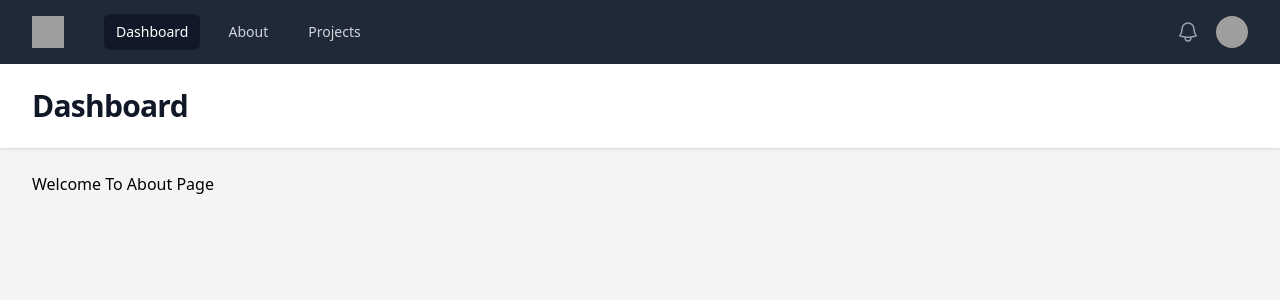
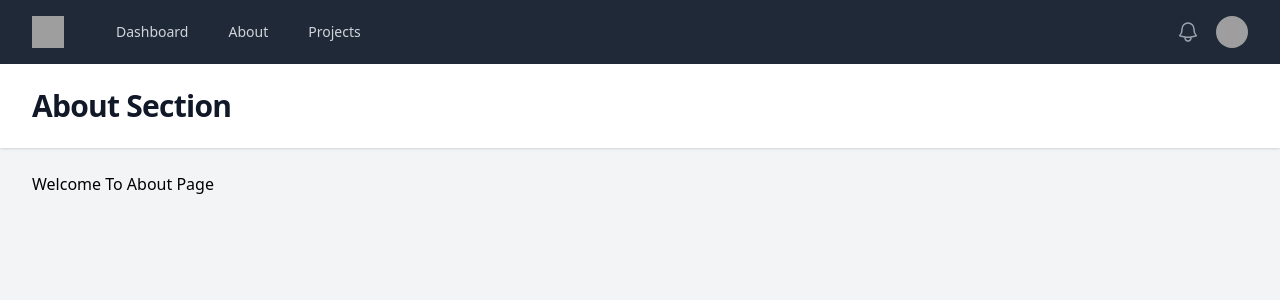
Before and after one commit to Dale0311/PHPWithLaracast, a PHP site: page /about in a window 1280 px wide. Shown: the top 300 px of the page. Run offline with PHP 8.4, Linux system fonts and the light colour scheme; some libraries are stand-ins or nearby versions; grey boxes are pictures that could not be loaded.

Commit message:
next create a simple router

```diff
--- a/about.php
+++ b/about.php
@@ -1,2 +1,4 @@
 <?php
-require_once "about.view.php";
+$heading = "About Section";
+require_once "functions.php";
+require_once "view/about.view.php";
--- a/about.view.php
+++ /dev/null
@@ -1,113 +0,0 @@
-<!DOCTYPE html>
-<html lang="en" class="h-full bg-gray-100">
-
-<head>
-    <meta charset="UTF-8">
-    <meta name="viewport" content="width=device-width, initial-scale=1.0">
-    <title>Document</title>
-    <script src="https://cdn.tailwindcss.com"></script>
-</head>
-
-<body class="h-full">
-    <div class="min-h-full">
-        <nav class="bg-gray-800">
-            <div class="mx-auto max-w-7xl px-4 sm:px-6 lg:px-8">
-                <div class="flex h-16 items-center justify-between">
-                    <div class="flex items-center">
-                        <div class="flex-shrink-0">
-                            <img class="h-8 w-8" src="https://tailwindui.com/img/logos/mark.svg?color=indigo&shade=500" alt="Your Company">
-                        </div>
-                        <div class="hidden md:block">
-                            <div class="ml-10 flex items-baseline space-x-4">
-                                <!-- Current: "bg-gray-900 text-white", Default: "text-gray-300 hover:bg-gray-700 hover:text-white" -->
-                                <a href="/" class="bg-gray-900 text-white rounded-md px-3 py-2 text-sm font-medium">Dashboard</a>
-                                <a href="" class="text-gray-300 hover:bg-gray-700 hover:text-white rounded-md px-3 py-2 text-sm font-medium" aria-current="page">About</a>
-                                <a href="project.php" class="text-gray-300 hover:bg-gray-700 hover:text-white rounded-md px-3 py-2 text-sm font-medium">Projects</a>
-                            </div>
-                        </div>
-                    </div>
-                    <div class="hidden md:block">
-                        <div class="ml-4 flex items-center md:ml-6">
-                            <button type="button" class="rounded-full bg-gray-800 p-1 text-gray-400 hover:text-white focus:outline-none focus:ring-2 focus:ring-white focus:ring-offset-2 focus:ring-offset-gray-800">
-                                <span class="sr-only">View notifications</span>
-                                <svg class="h-6 w-6" fill="none" viewBox="0 0 24 24" stroke-width="1.5" stroke="currentColor" aria-hidden="true">
-                                    <path stroke-linecap="round" stroke-linejoin="round" d="M14.857 17.082a23.848 23.848 0 005.454-1.31A8.967 8.967 0 0118 9.75v-.7V9A6 6 0 006 9v.75a8.967 8.967 0 01-2.312 6.022c1.733.64 3.56 1.085 5.455 1.31m5.714 0a24.255 24.255 0 01-5.714 0m5.714 0a3 3 0 11-5.714 0" />
-                                </svg>
-                            </button>
-
-                            <!-- Profile dropdown -->
-                            <div class="relative ml-3">
-                                <div>
-                                    <button type="button" class="flex max-w-xs items-center rounded-full bg-gray-800 text-sm focus:outline-none focus:ring-2 focus:ring-white focus:ring-offset-2 focus:ring-offset-gray-800" id="user-menu-button" aria-expanded="false" aria-haspopup="true">
-                                        <span class="sr-only">Open user menu</span>
-                                        <img class="h-8 w-8 rounded-full" src="https://images.unsplash.com/photo-1472099645785-5658abf4ff4e?ixlib=rb-1.2.1&ixid=eyJhcHBfaWQiOjEyMDd9&auto=format&fit=facearea&facepad=2&w=256&h=256&q=80" alt="">
-                                    </button>
-                                </div>
-                            </div>
-                        </div>
-                    </div>
-                    <div class="-mr-2 flex md:hidden">
-                        <!-- Mobile menu button -->
-                        <button type="button" class="inline-flex items-center justify-center rounded-md bg-gray-800 p-2 text-gray-400 hover:bg-gray-700 hover:text-white focus:outline-none focus:ring-2 focus:ring-white focus:ring-offset-2 focus:ring-offset-gray-800" aria-controls="mobile-menu" aria-expanded="false">
-                            <span class="sr-only">Open main menu</span>
-                            <!-- Menu open: "hidden", Menu closed: "block" -->
-                            <svg class="block h-6 w-6" fill="none" viewBox="0 0 24 24" stroke-width="1.5" stroke="currentColor" aria-hidden="true">
-                                <path stroke-linecap="round" stroke-linejoin="round" d="M3.75 6.75h16.5M3.75 12h16.5m-16.5 5.25h16.5" />
-                            </svg>
-                            <!-- Menu open: "block", Menu closed: "hidden" -->
-                            <svg class="hidden h-6 w-6" fill="none" viewBox="0 0 24 24" stroke-width="1.5" stroke="currentColor" aria-hidden="true">
-                                <path stroke-linecap="round" stroke-linejoin="round" d="M6 18L18 6M6 6l12 12" />
-                            </svg>
-                        </button>
-                    </div>
-                </div>
-            </div>
-
-            <!-- Mobile menu, show/hide based on menu state. -->
-            <div class="md:hidden" id="mobile-menu">
-                <div class="space-y-1 px-2 pb-3 pt-2 sm:px-3">
-                    <!-- Current: "bg-gray-900 text-white", Default: "text-gray-300 hover:bg-gray-700 hover:text-white" -->
-                    <a href="/" class="bg-gray-900 text-white block rounded-md px-3 py-2 text-base font-medium">Home</a>
-                    <a href="#" class="text-gray-300 hover:bg-gray-700 hover:text-white block rounded-md px-3 py-2 text-base font-medium" aria-current="page">About</a>
-                    <a href="projects" class="text-gray-300 hover:bg-gray-700 hover:text-white block rounded-md px-3 py-2 text-base font-medium">Projects</a>
-                </div>
-                <div class="border-t border-gray-700 pb-3 pt-4">
-                    <div class="flex items-center px-5">
-                        <div class="flex-shrink-0">
-                            <img class="h-10 w-10 rounded-full" src="https://images.unsplash.com/photo-1472099645785-5658abf4ff4e?ixlib=rb-1.2.1&ixid=eyJhcHBfaWQiOjEyMDd9&auto=format&fit=facearea&facepad=2&w=256&h=256&q=80" alt="">
-                        </div>
-                        <div class="ml-3">
-                            <div class="text-base font-medium leading-none text-white">Tom Cook</div>
-                            <div class="text-sm font-medium leading-none text-gray-400">tom@example.com</div>
-                        </div>
-                        <button type="button" class="ml-auto flex-shrink-0 rounded-full bg-gray-800 p-1 text-gray-400 hover:text-white focus:outline-none focus:ring-2 focus:ring-white focus:ring-offset-2 focus:ring-offset-gray-800">
-                            <span class="sr-only">View notifications</span>
-                            <svg class="h-6 w-6" fill="none" viewBox="0 0 24 24" stroke-width="1.5" stroke="currentColor" aria-hidden="true">
-                                <path stroke-linecap="round" stroke-linejoin="round" d="M14.857 17.082a23.848 23.848 0 005.454-1.31A8.967 8.967 0 0118 9.75v-.7V9A6 6 0 006 9v.75a8.967 8.967 0 01-2.312 6.022c1.733.64 3.56 1.085 5.455 1.31m5.714 0a24.255 24.255 0 01-5.714 0m5.714 0a3 3 0 11-5.714 0" />
-                            </svg>
-                        </button>
-                    </div>
-                    <div class="mt-3 space-y-1 px-2">
-                        <a href="#" class="block rounded-md px-3 py-2 text-base font-medium text-gray-400 hover:bg-gray-700 hover:text-white">Your Profile</a>
-                        <a href="#" class="block rounded-md px-3 py-2 text-base font-medium text-gray-400 hover:bg-gray-700 hover:text-white">Settings</a>
-                        <a href="#" class="block rounded-md px-3 py-2 text-base font-medium text-gray-400 hover:bg-gray-700 hover:text-white">Sign out</a>
-                    </div>
-                </div>
-            </div>
-        </nav>
-
-        <header class="bg-white shadow">
-            <div class="mx-auto max-w-7xl px-4 py-6 sm:px-6 lg:px-8">
-                <h1 class="text-3xl font-bold tracking-tight text-gray-900">Dashboard</h1>
-            </div>
-        </header>
-        <main>
-            <div class="mx-auto max-w-7xl py-6 sm:px-6 lg:px-8">
-                <h1>Welcome To About Page</h1>
-            </div>
-        </main>
-    </div>
-
-</body>
-
-</html>
--- /dev/null
+++ b/functions.php
@@ -0,0 +1,4 @@
+<?php
+    function navActive($val){
+        return $_SERVER['REQUEST_URI'] === $val;
+    }
--- a/index.php
+++ b/index.php
@@ -1,2 +1,4 @@
 <?php
-require_once "index.view.php";
+$heading = "Dashboard";
+require_once "functions.php";
+require_once "view/index.view.php";
--- /dev/null
+++ b/projects.php
@@ -0,0 +1,4 @@
+<?php
+$heading = "Project Section";
+require_once "functions.php";
+require_once "view/projects.view.php";
--- /dev/null
+++ b/view/about.view.php
@@ -0,0 +1,9 @@
+<?php require "partials/header.php" ?>
+    <?php require "partials/nav.php" ?>
+    <?php require "partials/generic.php" ?>
+    <main>
+        <div class="mx-auto max-w-7xl py-6 sm:px-6 lg:px-8">
+            <h1>Welcome To About Page</h1>
+        </div>
+    </main>
+<?php require "partials/footer.php" ?>
--- /dev/null
+++ b/view/partials/footer.php
@@ -0,0 +1,5 @@
+</div>
+
+</body>
+
+</html>
--- /dev/null
+++ b/view/partials/generic.php
@@ -0,0 +1,5 @@
+<header class="bg-white shadow">
+    <div class="mx-auto max-w-7xl px-4 py-6 sm:px-6 lg:px-8">
+        <h1 class="text-3xl font-bold tracking-tight text-gray-900"><?= $heading ?></h1>
+    </div>
+</header>
--- /dev/null
+++ b/view/partials/header.php
@@ -0,0 +1,12 @@
+<!DOCTYPE html>
+<html lang="en" class="h-full bg-gray-100">
+
+<head>
+    <meta charset="UTF-8">
+    <meta name="viewport" content="width=device-width, initial-scale=1.0">
+    <title>Document</title>
+    <script src="https://cdn.tailwindcss.com"></script>
+</head>
+
+<body class="h-full">
+    <div class="min-h-full">
--- /dev/null
+++ b/view/partials/nav.php
@@ -0,0 +1,85 @@
+<nav class="bg-gray-800">
+        <div class="mx-auto max-w-7xl px-4 sm:px-6 lg:px-8">
+            <div class="flex h-16 items-center justify-between">
+                <div class="flex items-center">
+                    <div class="flex-shrink-0">
+                        <img class="h-8 w-8" src="https://tailwindui.com/img/logos/mark.svg?color=indigo&shade=500" alt="Your Company">
+                    </div>
+                    <div class="hidden md:block">
+                        <div class="ml-10 flex items-baseline space-x-4">
+                            <!-- Current: "bg-gray-900 text-white", Default: "text-gray-300 hover:bg-gray-700 hover:text-white" -->
+                            <a href="/" class="<?= navActive('/')? 'bg-gray-900 text-white':'text-gray-300' ?> rounded-md px-3 py-2 text-sm font-medium">Dashboard</a>
+                            <a href="about.php" class="<?= navActive('/about.php')? 'bg-gray-900 text-white':'text-gray-300' ?> hover:bg-gray-700 hover:text-white rounded-md px-3 py-2 text-sm font-medium">About</a>
+                            <a href="projects.php" class="<?= navActive('/projects.php')? 'bg-gray-900 text-white':'text-gray-300' ?> hover:bg-gray-700 hover:text-white rounded-md px-3 py-2 text-sm font-medium">Projects</a>
+                        </div>
+                    </div>
+                </div>
+                <div class="hidden md:block">
+                    <div class="ml-4 flex items-center md:ml-6">
+                        <button type="button" class="rounded-full bg-gray-800 p-1 text-gray-400 hover:text-white focus:outline-none focus:ring-2 focus:ring-white focus:ring-offset-2 focus:ring-offset-gray-800">
+                            <span class="sr-only">View notifications</span>
+                            <svg class="h-6 w-6" fill="none" viewBox="0 0 24 24" stroke-width="1.5" stroke="currentColor" aria-hidden="true">
+                                <path stroke-linecap="round" stroke-linejoin="round" d="M14.857 17.082a23.848 23.848 0 005.454-1.31A8.967 8.967 0 0118 9.75v-.7V9A6 6 0 006 9v.75a8.967 8.967 0 01-2.312 6.022c1.733.64 3.56 1.085 5.455 1.31m5.714 0a24.255 24.255 0 01-5.714 0m5.714 0a3 3 0 11-5.714 0" />
+                            </svg>
+                        </button>
+
+                        <!-- Profile dropdown -->
+                        <div class="relative ml-3">
+                            <div>
+                                <button type="button" class="flex max-w-xs items-center rounded-full bg-gray-800 text-sm focus:outline-none focus:ring-2 focus:ring-white focus:ring-offset-2 focus:ring-offset-gray-800" id="user-menu-button" aria-expanded="false" aria-haspopup="true">
+                                    <span class="sr-only">Open user menu</span>
+                                    <img class="h-8 w-8 rounded-full" src="https://images.unsplash.com/photo-1472099645785-5658abf4ff4e?ixlib=rb-1.2.1&ixid=eyJhcHBfaWQiOjEyMDd9&auto=format&fit=facearea&facepad=2&w=256&h=256&q=80" alt="">
+                                </button>
+                            </div>
+                        </div>
+                    </div>
+                </div>
+                <div class="-mr-2 flex md:hidden">
+                    <!-- Mobile menu button -->
+                    <button type="button" class="inline-flex items-center justify-center rounded-md bg-gray-800 p-2 text-gray-400 hover:bg-gray-700 hover:text-white focus:outline-none focus:ring-2 focus:ring-white focus:ring-offset-2 focus:ring-offset-gray-800" aria-controls="mobile-menu" aria-expanded="false">
+                        <span class="sr-only">Open main menu</span>
+                        <!-- Menu open: "hidden", Menu closed: "block" -->
+                        <svg class="block h-6 w-6" fill="none" viewBox="0 0 24 24" stroke-width="1.5" stroke="currentColor" aria-hidden="true">
+                            <path stroke-linecap="round" stroke-linejoin="round" d="M3.75 6.75h16.5M3.75 12h16.5m-16.5 5.25h16.5" />
+                        </svg>
+                        <!-- Menu open: "block", Menu closed: "hidden" -->
+                        <svg class="hidden h-6 w-6" fill="none" viewBox="0 0 24 24" stroke-width="1.5" stroke="currentColor" aria-hidden="true">
+                            <path stroke-linecap="round" stroke-linejoin="round" d="M6 18L18 6M6 6l12 12" />
+                        </svg>
+                    </button>
+                </div>
+            </div>
+        </div>
+
+        <!-- Mobile menu, show/hide based on menu state. -->
+        <div class="md:hidden" id="mobile-menu">
+            <div class="space-y-1 px-2 pb-3 pt-2 sm:px-3">
+                <!-- Current: "bg-gray-900 text-white", Default: "text-gray-300 hover:bg-gray-700 hover:text-white" -->
+                <a href="/" class="bg-gray-900 text-white block rounded-md px-3 py-2 text-base font-medium" aria-current="page">Home</a>
+                <a href="about" class="text-gray-300 hover:bg-gray-700 hover:text-white block rounded-md px-3 py-2 text-base font-medium">About</a>
+                <a href="project" class="text-gray-300 hover:bg-gray-700 hover:text-white block rounded-md px-3 py-2 text-base font-medium">Projects</a>
+            </div>
+            <div class="border-t border-gray-700 pb-3 pt-4">
+                <div class="flex items-center px-5">
+                    <div class="flex-shrink-0">
+                        <img class="h-10 w-10 rounded-full" src="https://images.unsplash.com/photo-1472099645785-5658abf4ff4e?ixlib=rb-1.2.1&ixid=eyJhcHBfaWQiOjEyMDd9&auto=format&fit=facearea&facepad=2&w=256&h=256&q=80" alt="">
+                    </div>
+                    <div class="ml-3">
+                        <div class="text-base font-medium leading-none text-white">Tom Cook</div>
+                        <div class="text-sm font-medium leading-none text-gray-400">tom@example.com</div>
+                    </div>
+                    <button type="button" class="ml-auto flex-shrink-0 rounded-full bg-gray-800 p-1 text-gray-400 hover:text-white focus:outline-none focus:ring-2 focus:ring-white focus:ring-offset-2 focus:ring-offset-gray-800">
+                        <span class="sr-only">View notifications</span>
+                        <svg class="h-6 w-6" fill="none" viewBox="0 0 24 24" stroke-width="1.5" stroke="currentColor" aria-hidden="true">
+                            <path stroke-linecap="round" stroke-linejoin="round" d="M14.857 17.082a23.848 23.848 0 005.454-1.31A8.967 8.967 0 0118 9.75v-.7V9A6 6 0 006 9v.75a8.967 8.967 0 01-2.312 6.022c1.733.64 3.56 1.085 5.455 1.31m5.714 0a24.255 24.255 0 01-5.714 0m5.714 0a3 3 0 11-5.714 0" />
+                        </svg>
+                    </button>
+                </div>
+                <div class="mt-3 space-y-1 px-2">
+                    <a href="#" class="block rounded-md px-3 py-2 text-base font-medium text-gray-400 hover:bg-gray-700 hover:text-white">Your Profile</a>
+                    <a href="#" class="block rounded-md px-3 py-2 text-base font-medium text-gray-400 hover:bg-gray-700 hover:text-white">Settings</a>
+                    <a href="#" class="block rounded-md px-3 py-2 text-base font-medium text-gray-400 hover:bg-gray-700 hover:text-white">Sign out</a>
+                </div>
+            </div>
+        </div>
+    </nav>
```
Also changed, not shown: index.view.php (deleted, +0 -113 lines), view/index.view.php (added, +9 -0 lines), view/projects.view.php (added, +9 -0 lines).
